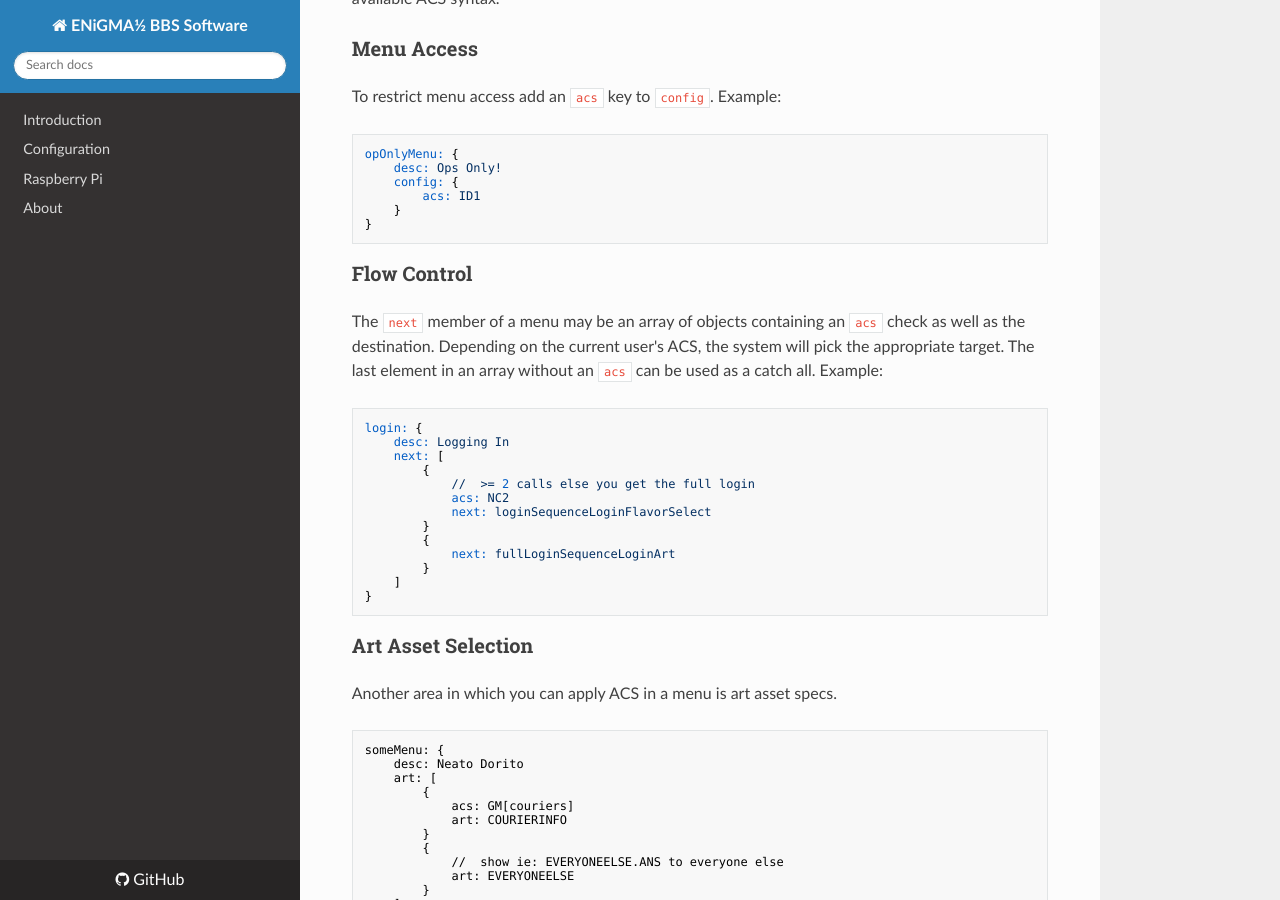
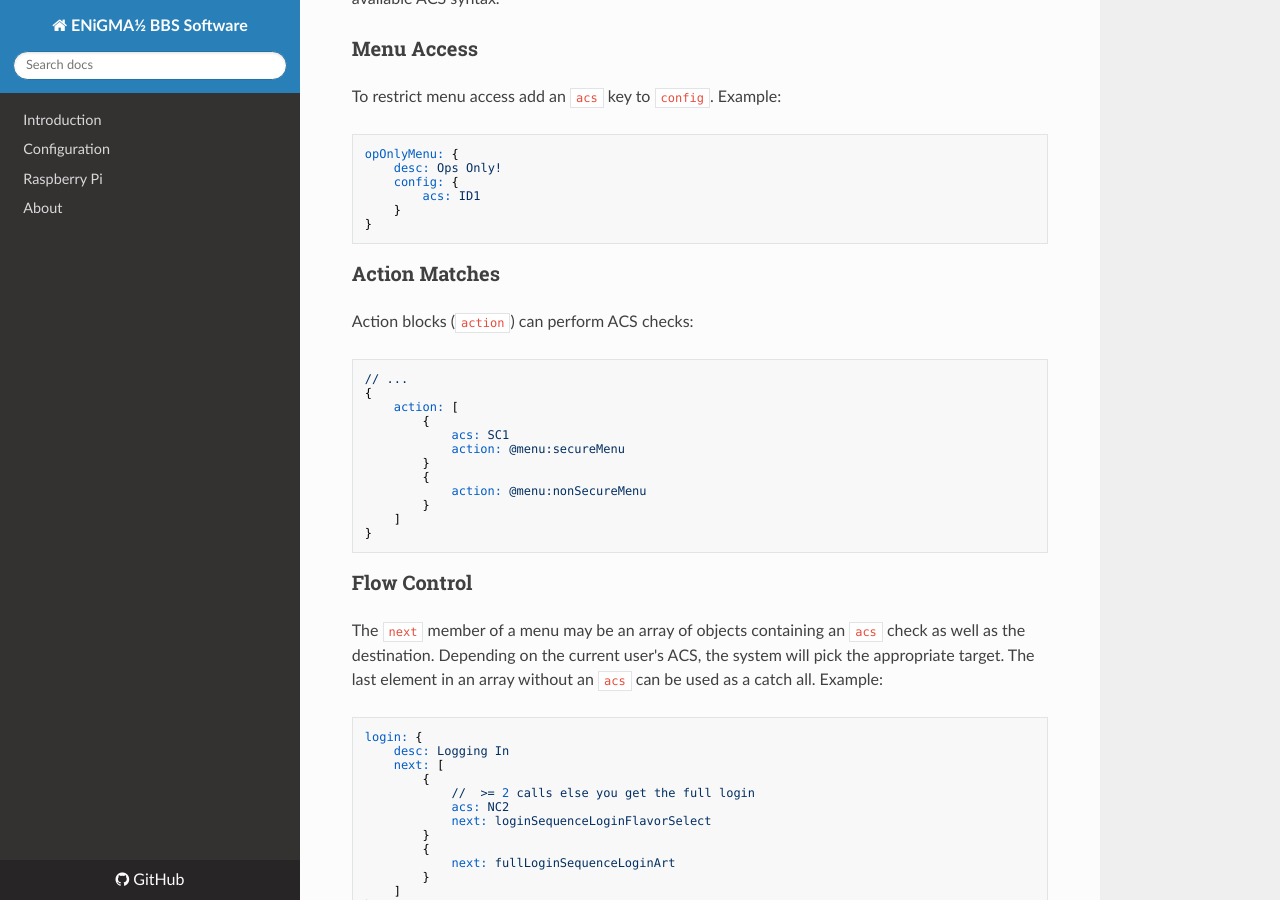
Before and after one commit to NuSkooler/enigma-bbs, an MkDocs documentation site: the page built from docs/configuration/menu-hjson.md, in a window 1280 px wide and 900 px high, scrolled down 4971 px. Built offline with MkDocs 1.6.1, drawn with Linux system fonts in a browser that asks for light colours; nearby versions of some CDN libraries; old or Windows-style settings are respelled for this version of MkDocs.

Commit message:
More ACS docs

````diff
--- a/docs/configuration/menu-hjson.md
+++ b/docs/configuration/menu-hjson.md
@@ -180,6 +180,23 @@ opOnlyMenu: {
 }
 ```
 
+### Action Matches
+Action blocks (`action`) can perform ACS checks:
+```
+// ...
+{
+    action: [
+        {
+            acs: SC1
+            action: @menu:secureMenu
+        }
+        {
+            action: @menu:nonSecureMenu
+        }
+    ]
+}
+```
+
 ### Flow Control
 The `next` member of a menu may be an array of objects containing an `acs` check as well as the destination. Depending on the current user's ACS, the system will pick the appropriate target. The last element in an array without an `acs` can be used as a catch all. Example:
 ```
````
